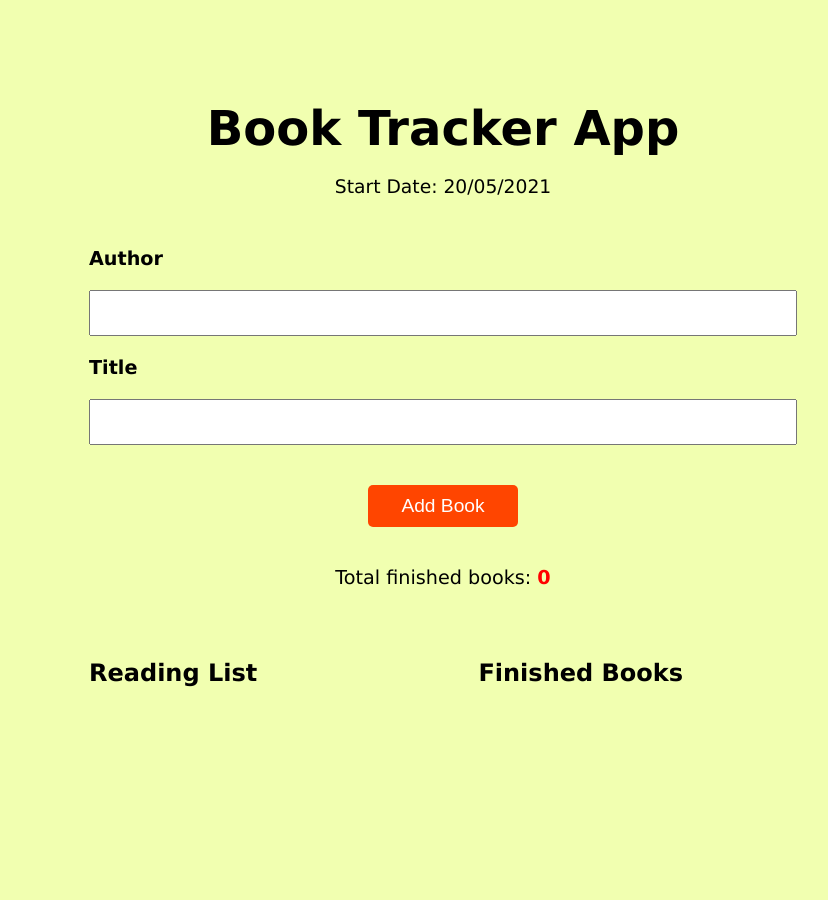
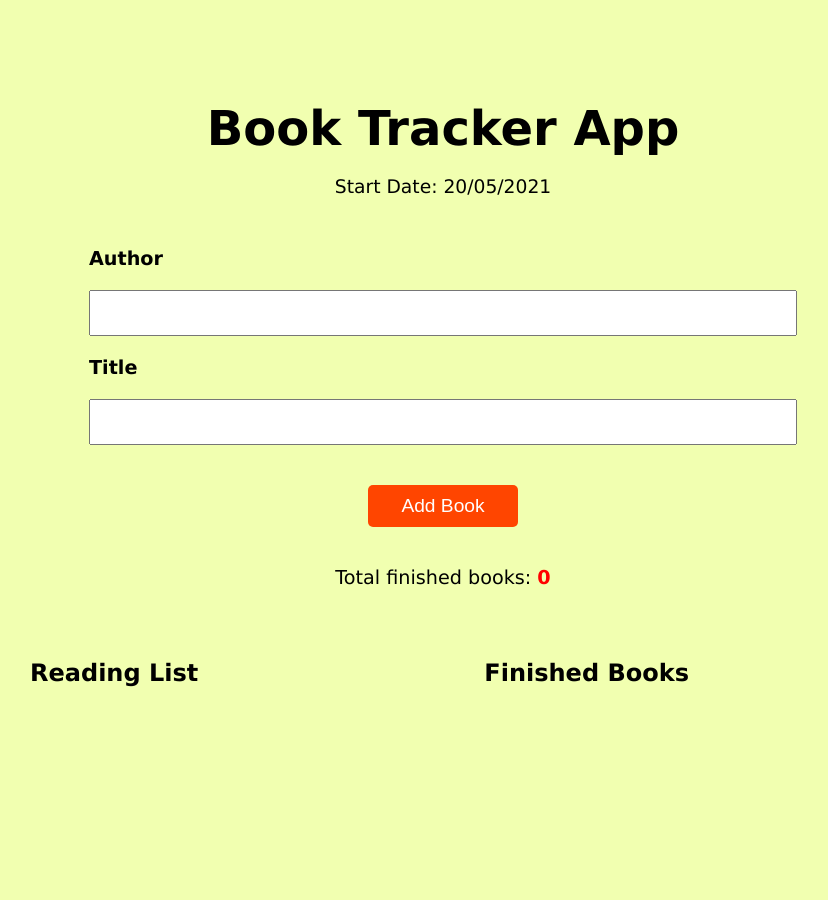
Before and after one commit to sedexdev/book_tracker, a Flask app: page / in a window 1280 px wide. Shown: the whole page, without its empty margins (197-1025 px from the left). After the commit the page ends 687 px from the top, so only its background shows below. Run offline with Flask 2, Linux system fonts and the light colour scheme; data that the repository does not hold is empty.

Commit message:
push app after OS update

```diff
--- a/models.py
+++ b/models.py
@@ -7,7 +7,7 @@ class BooksToRead(db.Model):
     __tablename__ = 'books_to_read'
 
     id = db.Column(db.Integer, primary_key=True)
-    author = db.Column(db.String(255), unique=True, nullable=False)
+    author = db.Column(db.String(255), nullable=False)
     title = db.Column(db.String(255), unique=True, nullable=False)
     created = db.Column(db.DateTime, default=datetime.utcnow())
 
--- a/static/main.css
+++ b/static/main.css
@@ -11,7 +11,7 @@ body {
     position: fixed;
     bottom: 0;
     width: 100%;
-    background-color: rgb(4, 214, 4);
+    background-color: rgb(106, 255, 20);
     margin: 0;
 }
 .message {
@@ -66,9 +66,9 @@ h3 {
     margin-bottom: 50px;
 }
 .page-main {
+    background-size: cover;
     background-color: rgb(241, 255, 176);
     background-repeat: repeat-y;
-    height: 100vh;
     padding: 50px;
 }
 .form-container {
@@ -100,8 +100,8 @@ h3 {
 .outer-books-container {
     display: flex;
     justify-content: space-between;
-    width: 60%;
-    margin: 50px auto;
+    width: 70%;
+    margin: 50px auto 100px auto;
 }
 .books-to-read-container {
     width: 45%;
@@ -144,13 +144,7 @@ h3 {
     }
 }
 
-@media (max-width: 700px) {
-    .page-main {
-        padding: 20px;
-    }
-    .form-container {
-        width: 100%;
-    }
+@media (max-width: 1000px) {
     .outer-books-container {
         flex-direction: column;
         width: 100%;
@@ -160,3 +154,12 @@ h3 {
         width: 100%;
     }
 }
+
+@media (max-width: 700px) {
+    .page-main {
+        padding: 20px;
+    }
+    .form-container {
+        width: 100%;
+    }
+}
```
Also changed, not shown: 1 other file.
